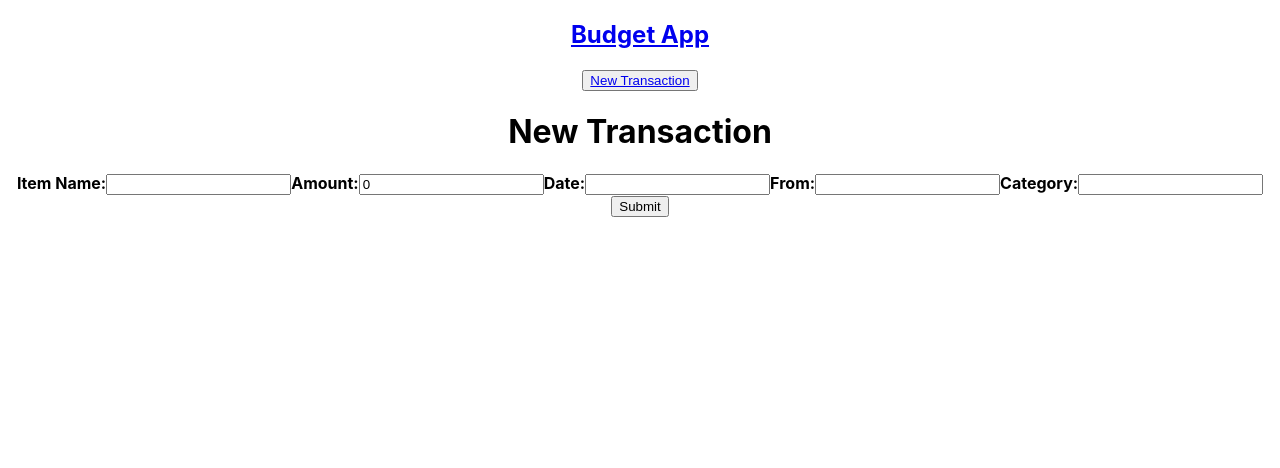
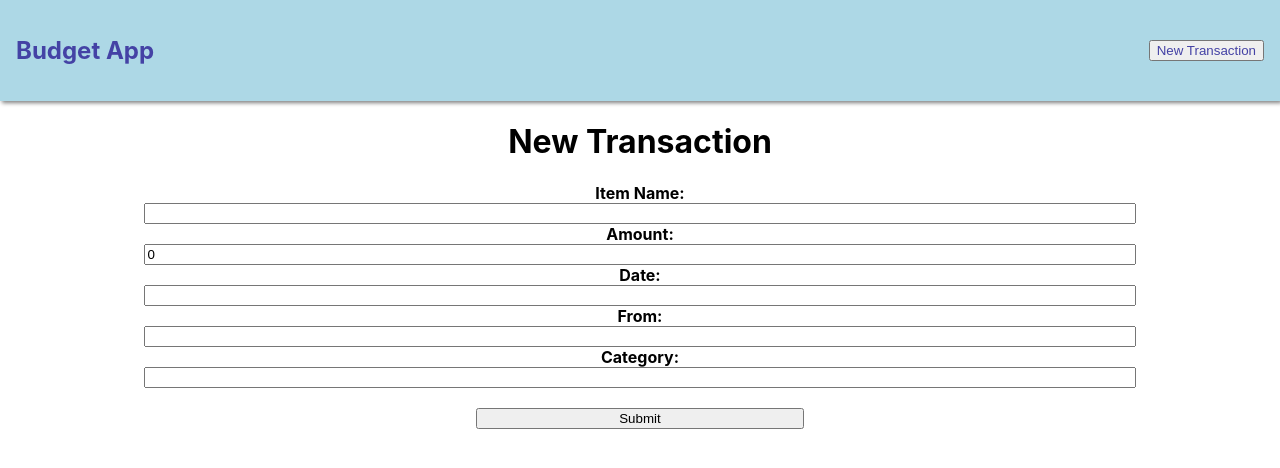
Before and after one commit to MarangelyRosas/Budget-App-Frontend, a React (Create React App) app: page /transaction/new in a window 1280 px wide. Shown: the top 468 px of the page. Built offline with nearby package versions, Linux system fonts and the light colour scheme.

Commit message:
Added CSS for styling to App

```diff
--- a/src/index.css
+++ b/src/index.css
@@ -11,3 +11,80 @@ code {
   font-family: source-code-pro, Menlo, Monaco, Consolas, 'Courier New',
     monospace;
 }
+
+nav {
+  background: lightblue;
+  display: flex;
+  justify-content: space-between;
+  align-items: center;
+  padding: 1em;
+  box-shadow: 2px 2px 4px grey;
+  margin-bottom: 1em;
+}
+
+main {
+  width: 90%;
+  margin: auto;
+}
+
+a {
+  text-decoration: none;
+  color: #4442a5;
+}
+
+h4 {
+  display: flex;
+  justify-content: space-between;
+  margin: 0;
+}
+
+table {
+  width: 50%;
+  margin: auto;
+}
+
+td {
+  text-align: center;
+}
+
+tbody td:not(td:first-of-type):hover {
+  transform: scale(1.05);
+  opacity: 0.9;
+}
+
+tbody tr:nth-child(even) {
+  background: #f4eafd;
+}
+
+.New {
+  /* border: 1px solid gold;
+  margin: auto;
+  width: 95%; */
+}
+
+.New form {
+  margin: auto;
+  width: 95%;
+}
+
+input[type],
+textarea {
+  display: block;
+  width: 90%;
+  margin: auto;
+}
+
+input[type="checkbox"] {
+  margin: 0;
+  width: 15%;
+}
+
+input[type="submit"] {
+  width: 30%;
+}
+
+.showNavigation {
+  display: flex;
+  justify-content: space-around;
+  width: 50%;
+}
```
